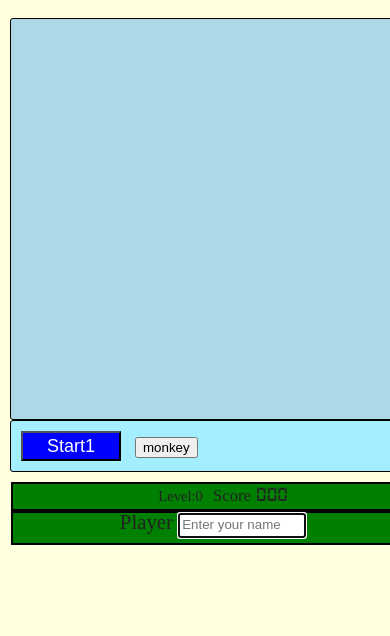
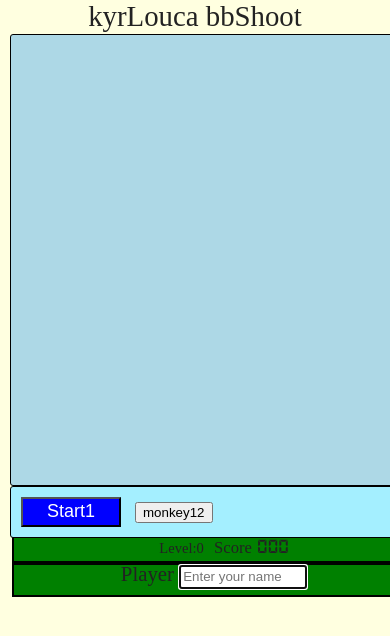
Before and after one commit to kyrlouca/gameBubble, a website: page src/index.html in a window 390 px wide. Drawn offline with Linux system fonts and the light colour scheme; a web font is replaced by a local one.

```diff
--- a/src/css/bb-small.css
+++ b/src/css/bb-small.css
@@ -2,17 +2,20 @@
     #main {
         flex-wrap: wrap;
         flex-direction: column;
+        justify-content: flex-start;
         /*background-color: lightgreen;*/
     }
     #top{
-        display: none;
+        /*display: none;*/
+        height:40px;
+        line-height: 1.1;
     }
     #boardArea{
         order:1;
         height:500px;
     }
     #board{
-        height:400px;
+        height:450px;
     }
 
     #infoSide{
@@ -20,6 +23,7 @@
         width:400px;
         margin-left:auto;
         margin-right:auto;
+        padding-left:2px;
     }
 
     #historySide{
--- a/src/index.html
+++ b/src/index.html
@@ -23,7 +23,7 @@
 
 <div id="container">
     <div id="top">
-        <p class="title">bbShoot One S</p>
+        <p class="title">kyrLouca bbShoot</p>
 
     </div>
     <div id="main">
@@ -50,7 +50,7 @@
             <div id="boardBottom">
 
                 <button id="startButton">Start1</button>
-                <button id="test1">monkey</button>
+                <button id="test1">monkey12</button>
                 <!--<button id="test2">shootMe</button>-->
                 <!--<button id="test3">stop</button>-->
                 <!--<audio src="audio/finish.wav" autoplay controls></audio>-->
```
Also changed, not shown: dist/indexGbb.html.
